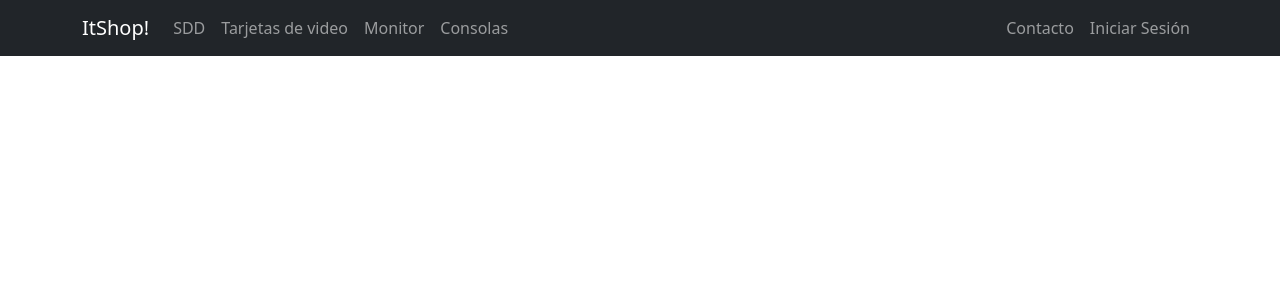
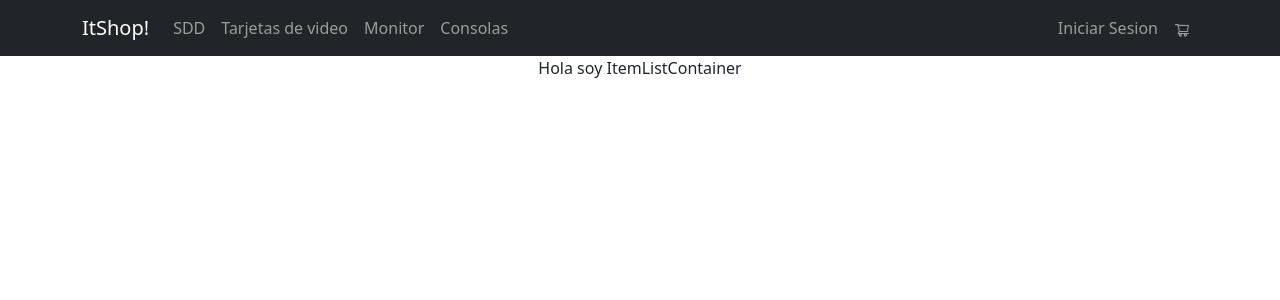
Before and after one commit to Nohelia89/ecommerce-yanibelli, a React (Create React App) app: page / in a window 1280 px wide. Shown: the top 300 px of the page. Built offline with nearby package versions, Linux system fonts and the light colour scheme.

Commit message:
carritoLogo

```diff
--- a/package.json
+++ b/package.json
@@ -10,6 +10,7 @@
     "react": "^17.0.2",
     "react-bootstrap": "^2.2.0",
     "react-dom": "^17.0.2",
+    "react-icons": "^4.3.1",
     "react-scripts": "5.0.0",
     "web-vitals": "^2.1.4"
   },
--- a/src/App.jsx
+++ b/src/App.jsx
@@ -2,6 +2,7 @@
 import './App.css';
 import 'bootstrap/dist/css/bootstrap.min.css';
 import NavBar from './components/NavBar/NavBar';
+import ItemListContainer from './container/ItemListContainer';
 
 function App() {
 
@@ -9,6 +10,9 @@ function App() {
   return (
     <div className = "App" >
 <NavBar/>
+<ItemListContainer saludo="Hola soy ItemListContainer" />
+
+
 
         </div >
 )
--- a/src/components/NavBar/NavBar.jsx
+++ b/src/components/NavBar/NavBar.jsx
@@ -1,5 +1,6 @@
 
 import {Container, Navbar, Nav} from 'react-bootstrap';
+import Widget from '../Widget/Widget';
 function NavBar() {
     return (
 
@@ -15,9 +16,9 @@ function NavBar() {
             <Nav.Link href="#pricing">Consolas</Nav.Link>
           </Nav>
           <Nav>
-            <Nav.Link href="#deets">Contacto</Nav.Link>
+            <Nav.Link href="#deets">Iniciar Sesion</Nav.Link>
             <Nav.Link eventKey={2} href="#memes">
-              Iniciar Sesión
+            <Widget/>
             </Nav.Link>
           </Nav>
         </Navbar.Collapse>
--- /dev/null
+++ b/src/components/Widget/Widget.jsx
@@ -0,0 +1,11 @@
+import React from 'react'
+import { AiOutlineShoppingCart } from 'react-icons/ai'
+
+function Widget() {
+  return (
+
+<AiOutlineShoppingCart/>
+  )
+}
+
+export default Widget
--- /dev/null
+++ b/src/container/ItemListContainer.jsx
@@ -0,0 +1,9 @@
+import React from 'react'
+
+function ItemListContainer({saludo}) {
+  return (
+    <div>{saludo}</div>
+  )
+}
+
+export default ItemListContainer
```
Also changed, not shown: src/img/cart.jpg (added), 1 other file (tests, documents, lock files or other folders).
